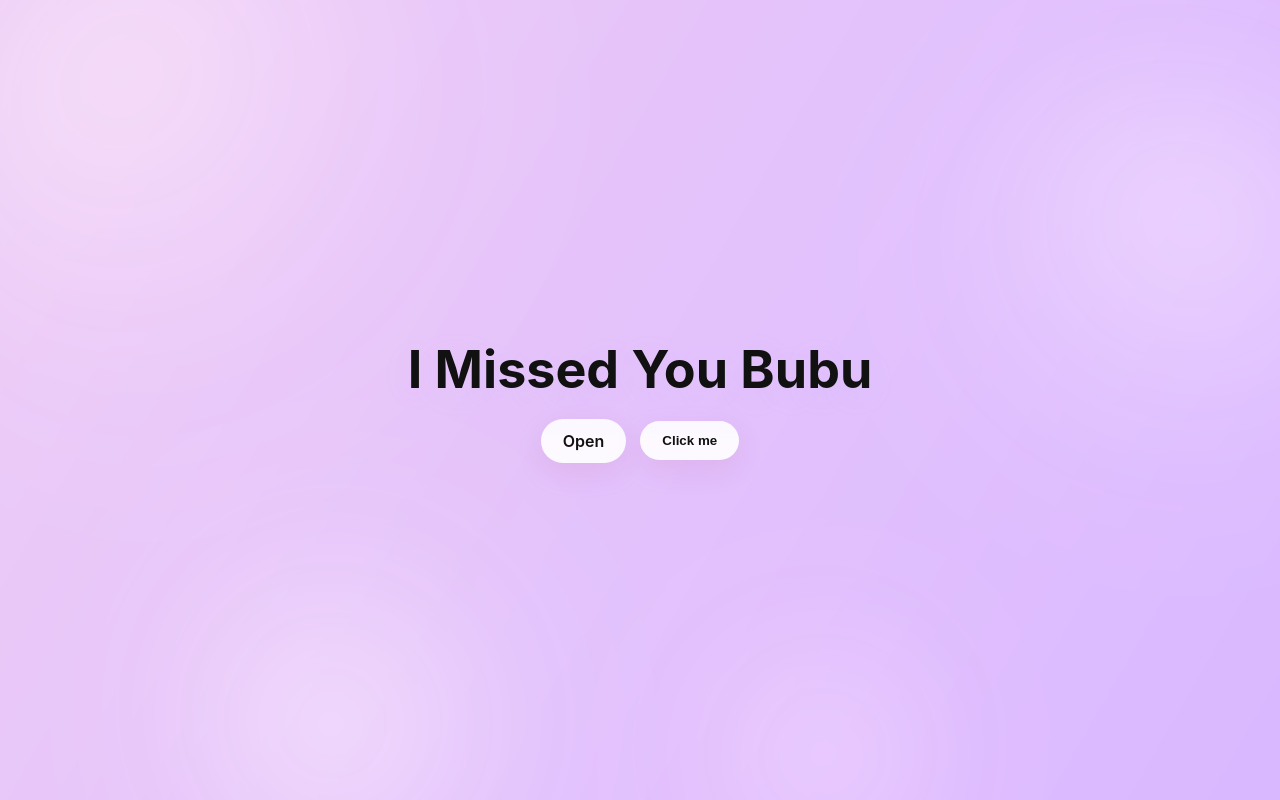
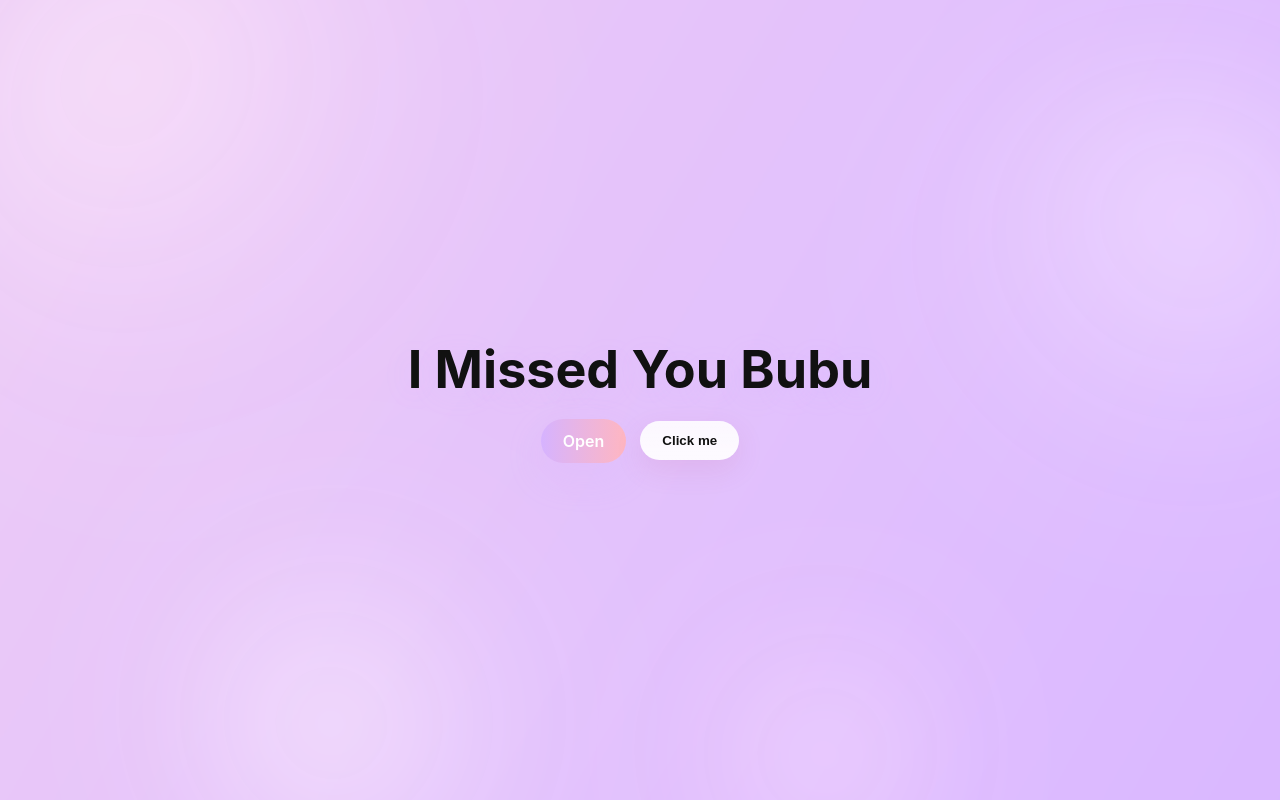
Before and after one commit to yxbudgqjdqdxq/idk22, a Next.js app: page / in a window 1280 px wide. Built offline with nearby package versions, Linux system fonts and the light colour scheme.

Commit message:
Update index.js

```diff
--- a/pages/index.js
+++ b/pages/index.js
@@ -8,12 +8,11 @@ export default function Home() {
         <h1>I Missed You Bubu</h1>
 
         <div style={{ display: 'flex', gap: 14, alignItems: 'center', justifyContent: 'center', flexWrap: 'wrap' }}>
-          {/* keep existing logic for buttons — here we provide Link examples */}
           <Link href="/somepage" legacyBehavior>
-            <a className="cute-btn">Open</a>
+            <a className="cute-btn primary">Open</a>
           </Link>
 
-          <button className="cute-btn" type="button" onClick={() => alert('Button clicked')}>
+          <button className="cute-btn" type="button" onClick={() => alert('Clicked')}>
             Click me
           </button>
         </div>
```
